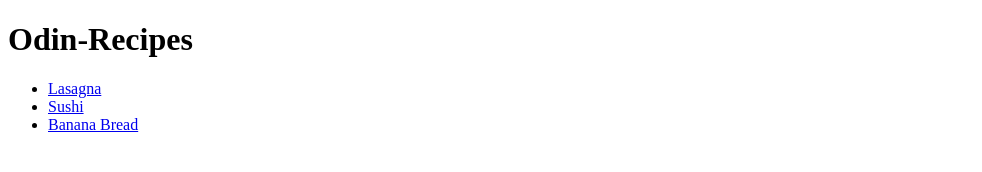
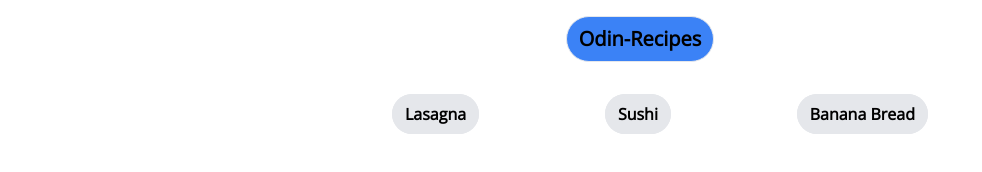
Before and after one commit to roryb18/odin-recipes, a plain HTML site: page index.html in a window 1280 px wide. Shown: the whole page, without its empty margins (0-982 px from the left). Drawn offline with nearby package versions, Linux system fonts and the light colour scheme.

Commit message:
Added tailwind and styled the main recipes page

```diff
--- a/index.html
+++ b/index.html
@@ -3,14 +3,22 @@
 <head>
     <meta charset="UTF-8">
     <meta name="viewport" content="width=device-width, initial-scale=1.0">
+    <script src="https://cdn.tailwindcss.com"></script>
+    <link rel="preconnect" href="https://fonts.googleapis.com">
+    <link rel="preconnect" href="https://fonts.gstatic.com" crossorigin>
+    <link href="https://fonts.googleapis.com/css2?family=Open+Sans:ital@0;1&display=swap,wght@0,600;1,600&display=swap,wght@0,700;1,700&display=swap" rel="stylesheet">
     <title>Odin-Recipes</title>
 </head>
-<body>
-    <h1>Odin-Recipes</h1>
-        <ul>
-            <li><a href="recipes/lasagna.html">Lasagna</a></li>
-            <li><a href="recipes/sushi.html">Sushi</a></li>
-            <li><a href="recipes/bananaBread.html">Banana Bread</a></li>
+
+
+
+
+<body class="max-w-xl mx-auto" style="font-family: Open Sans, sans-serif;">
+    <h1 class="bg-blue-500 text-center text-xl font-bold mt-4 border rounded-full max-w-fit mx-auto px-3 py-2">Odin-Recipes</h1>
+        <ul class="mt-10 pl-10 flex grid-cols-3 justify-between font-semibold">
+            <li><a class="border rounded-full px-3 py-2 bg-gray-200" href="recipes/lasagna.html">Lasagna</a></li>
+            <li><a class="border rounded-full px-3 py-2 bg-gray-200" href="recipes/sushi.html">Sushi</a></li>
+            <li><a class="border rounded-full px-3 py-2 bg-gray-200" href="recipes/bananaBread.html">Banana Bread</a></li>
         </ul>
 </body>
 </html>
```
